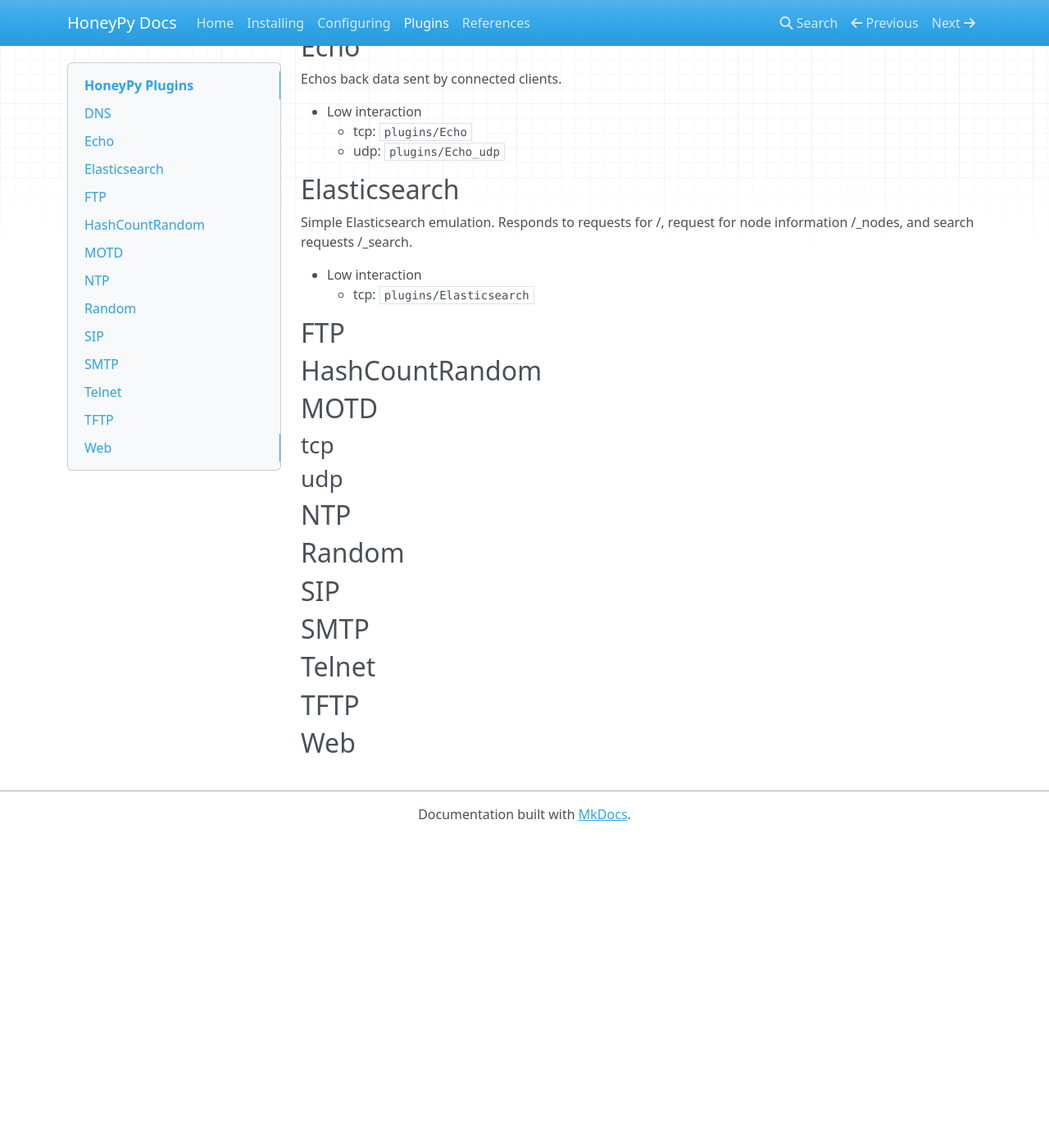
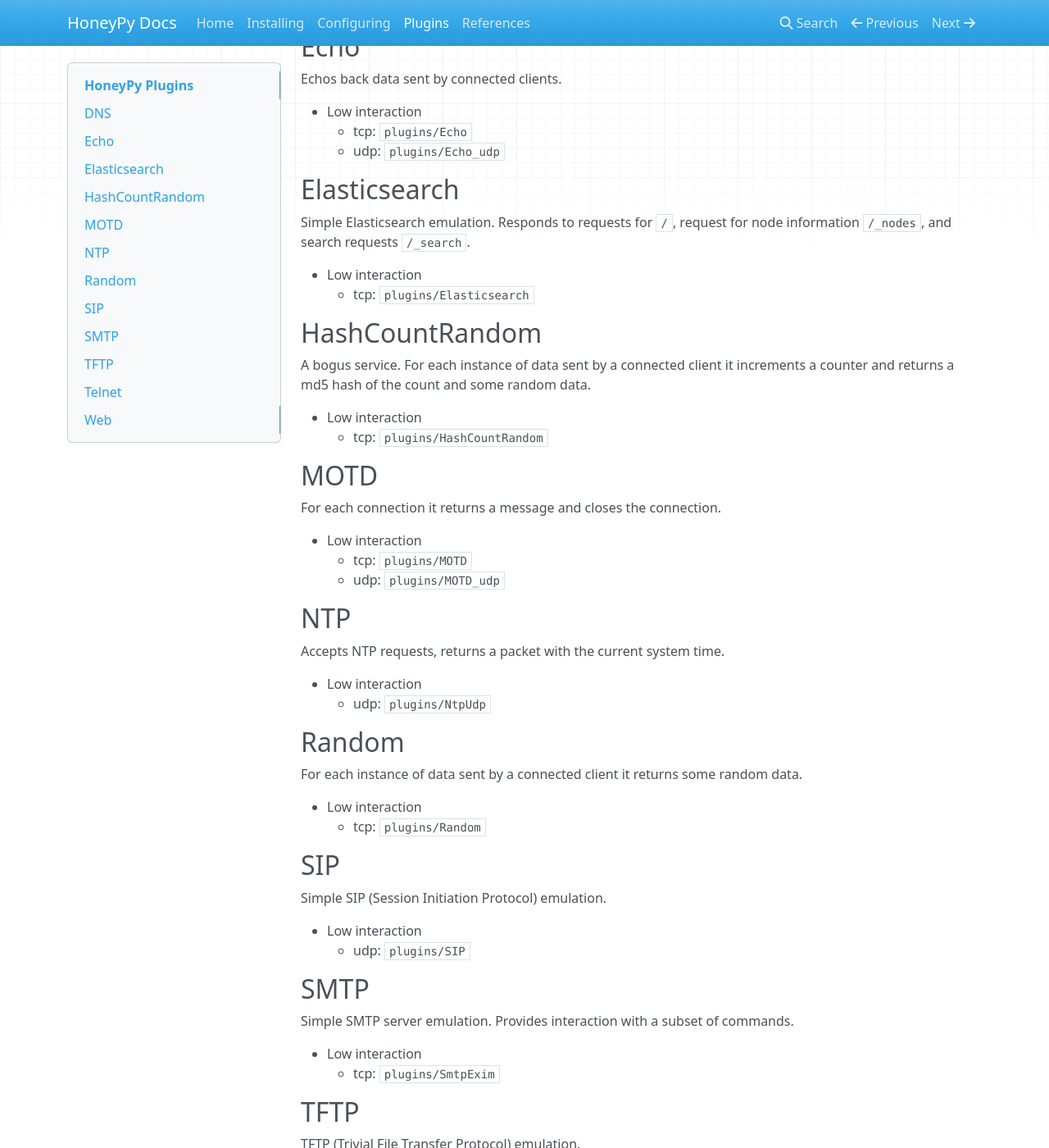
Before and after one commit to foospidy/HoneyPy, an MkDocs documentation site: the page built from docs/plugins.md, in a window 1280 px wide and 1400 px high, scrolled down 247 px. Shown: the whole window at 82% size. Built offline with MkDocs 1.6.1, drawn with Linux system fonts in a browser that asks for light colours; nearby versions of some CDN libraries; old or Windows-style settings are respelled for this version of MkDocs; before the commit the page ends 1268 px from its top, so only the background shows below that; some of the changed text lies outside the part shown.

Commit message:
docs update

```diff
--- a/docs/plugins.md
+++ b/docs/plugins.md
@@ -17,31 +17,71 @@
 
 ## Elasticsearch
 
-Simple Elasticsearch emulation. Responds to requests for /, request for node information /_nodes, and search requests /_search.
+Simple Elasticsearch emulation. Responds to requests for `/`, request for node information `/_nodes`, and search requests `/_search`.
 
 - Low interaction
     - tcp: `plugins/Elasticsearch`
 
-## FTP
+## HashCountRandom
 
-## HashCountRandom
+A bogus service. For each instance of data sent by a connected client it increments a counter and returns a md5 hash of the count and some random data.
+
+- Low interaction
+    - tcp: `plugins/HashCountRandom`
 
 ## MOTD
 
-### tcp
+For each connection it returns a message and closes the connection.
 
-### udp
+- Low interaction
+    - tcp: `plugins/MOTD`
+    - udp: `plugins/MOTD_udp`
 
 ## NTP
 
+Accepts NTP requests, returns a packet with the current system time.
+
+- Low interaction
+    - udp: `plugins/NtpUdp`
+
 ## Random
+
+For each instance of data sent by a connected client it returns some random data.
+
+- Low interaction
+    - tcp: `plugins/Random`
 
 ## SIP
 
+Simple SIP (Session Initiation Protocol) emulation.
+
+- Low interaction
+    - udp: `plugins/SIP`
+
 ## SMTP
+
+Simple SMTP server emulation. Provides interaction with a subset of commands.
+
+- Low interaction
+    - tcp: `plugins/SmtpExim`
+
+## TFTP
+
+TFTP (Trivial File Transfer Protocol) emulation.
+
+- Medium interaction
+    - udp: `plugins/TFTP`
 
 ## Telnet
 
-## TFTP
+Emulates a Telnet service.
+
+- Medium interaction
+    - tcp: `plugins/TelnetUnix`
 
 ## Web
+
+Simple web server emulation. Responds to `/robots.txt`, `/wp-login.php`, and various PhpMysqlAdmin pages. All other requests receive a simple 200 OK response.
+
+- Low interaction
+    - tcp: `plugins/Web`
```
